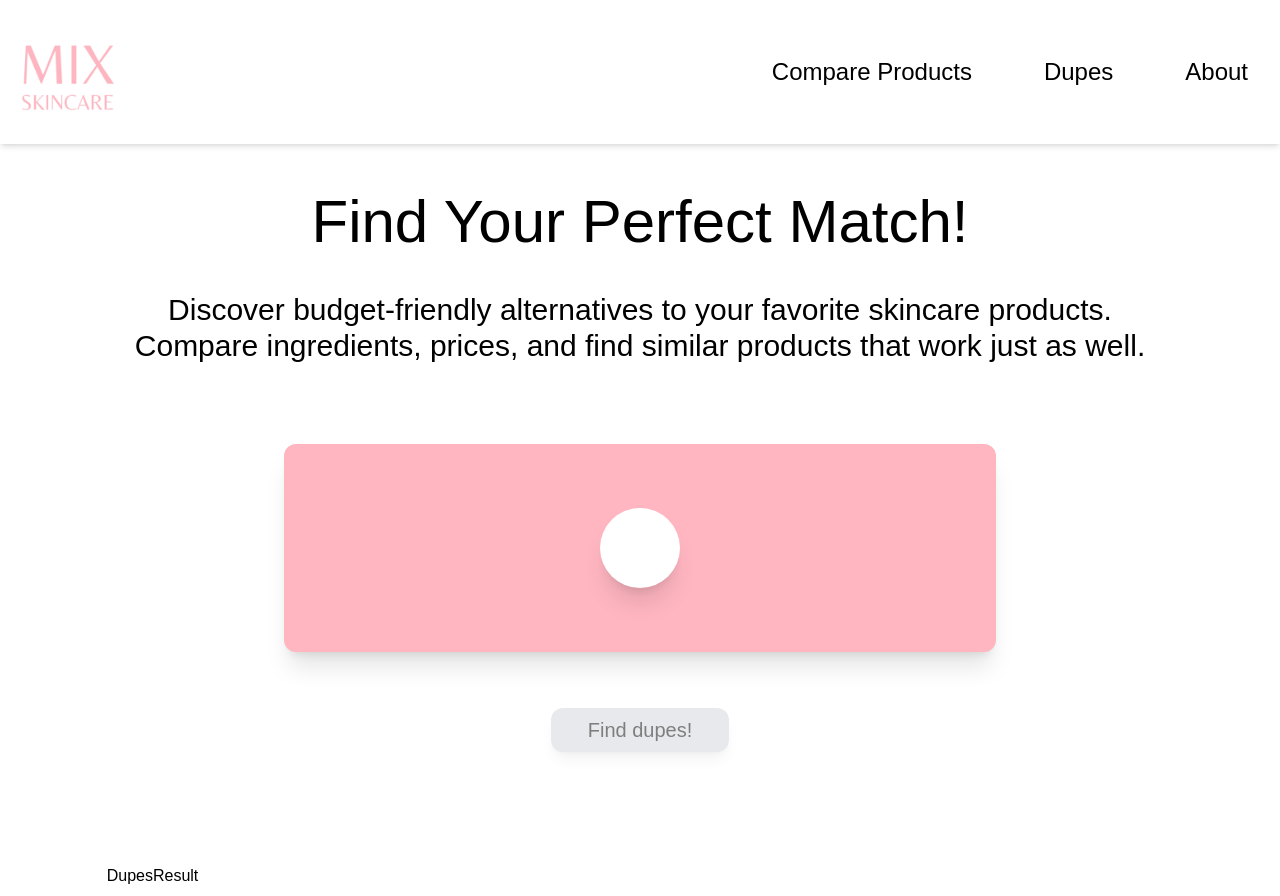
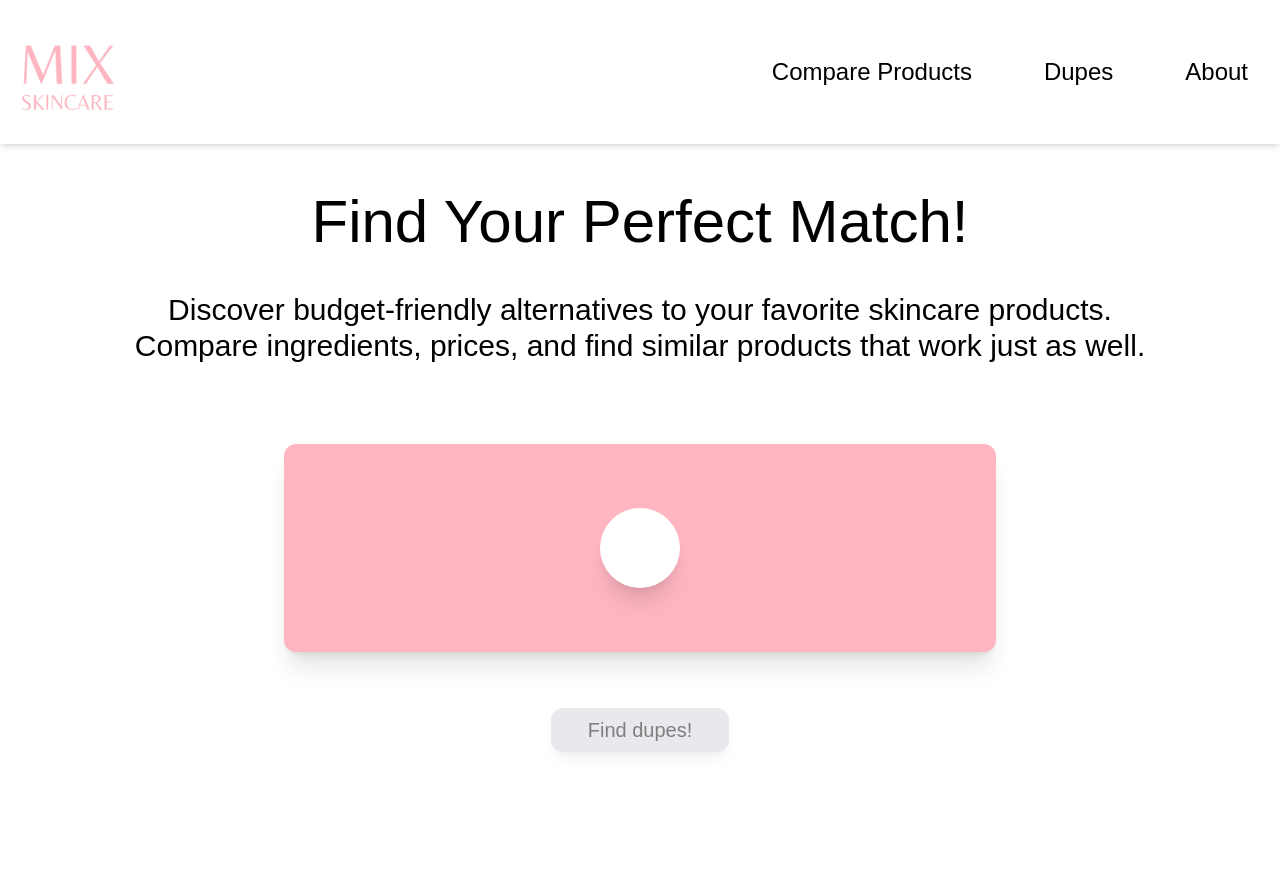
Before and after one commit to giadaunger/MixSkincareFrontend, a React (Vite) app: page /dupes in a window 1280 px wide. Built offline with nearby package versions, Linux system fonts and the light colour scheme; some icons are missing; a web font is replaced by a local one.

Commit message:
Display dupes result (no styling)

```diff
--- a/src/components/DupesResult.jsx
+++ b/src/components/DupesResult.jsx
@@ -1,8 +1,24 @@
 import React from 'react'
+import useStore from '../stores/store';
 
 function DupesResult() {
+  const { dupesResult } = useStore();
+
   return (
-    <div>DupesResult</div>
+    <div className="relative w-full h-full p-4">
+      {dupesResult.similar_products?.map((product) => (  // Notera .similar_products
+        <div key={product.id} className="flex flex-row items-center justify-between p-4">
+          <img src={product.product_img} alt="product img" className="w-32 h-32 object-cover rounded-lg mb-4" />
+          <div className="flex flex-col items-center">
+            <h2 className="text-lg font-semibold w-full">{product.name}</h2>
+            <h2 className="text-sm w-full">{product.company_name}</h2>
+          </div>
+          <div>
+            <p className="">Matching ingredients: {product.matching_ingredients} / {product.total_ingredients}</p>
+          </div>
+        </div>
+      ))}
+    </div>
   )
 }
 
--- a/src/stores/store.js
+++ b/src/stores/store.js
@@ -60,7 +60,7 @@ const useStore = create((set) => ({
   setDupesResult: (result) => set({ dupesResult: result }),
   fetchDupes: async (product) => {
     try {
-      const respons = await fetch(`http://localhost:8000/${product}/similar`, {
+      const respons = await fetch(`http://localhost:8000/product/${product}/similar`, {
         method: "GET"
       });
       if(!respons.ok) {
@@ -70,7 +70,7 @@ const useStore = create((set) => ({
       const data = await respons.json()
       set({ dupesResult: data })
     } catch (error) {
-      console.log("Error analyzing products: ", error)
+      console.log("Error finding dupes: ", error)
       set({ errorMsg: "Failed find dupes. Please try again." })
     }
   },
```
